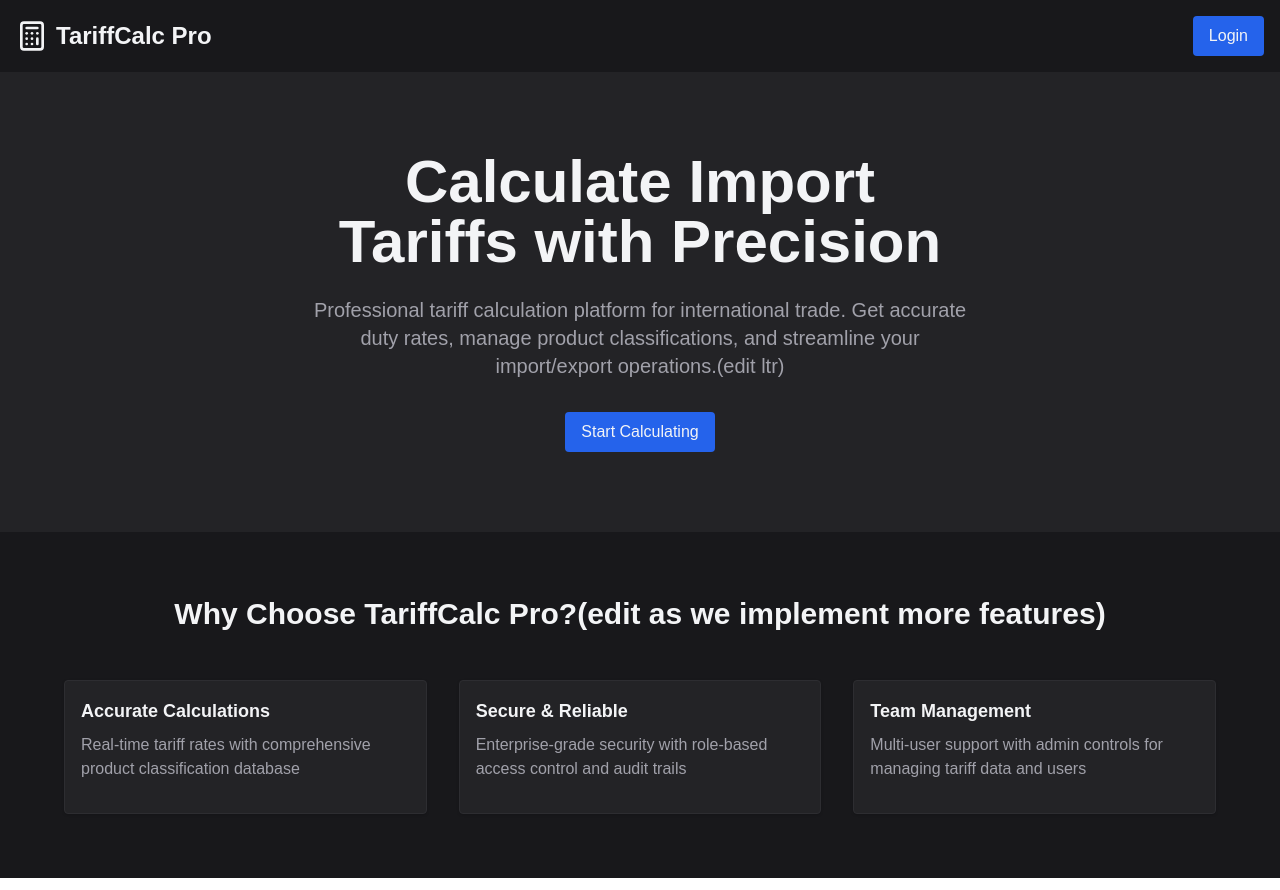
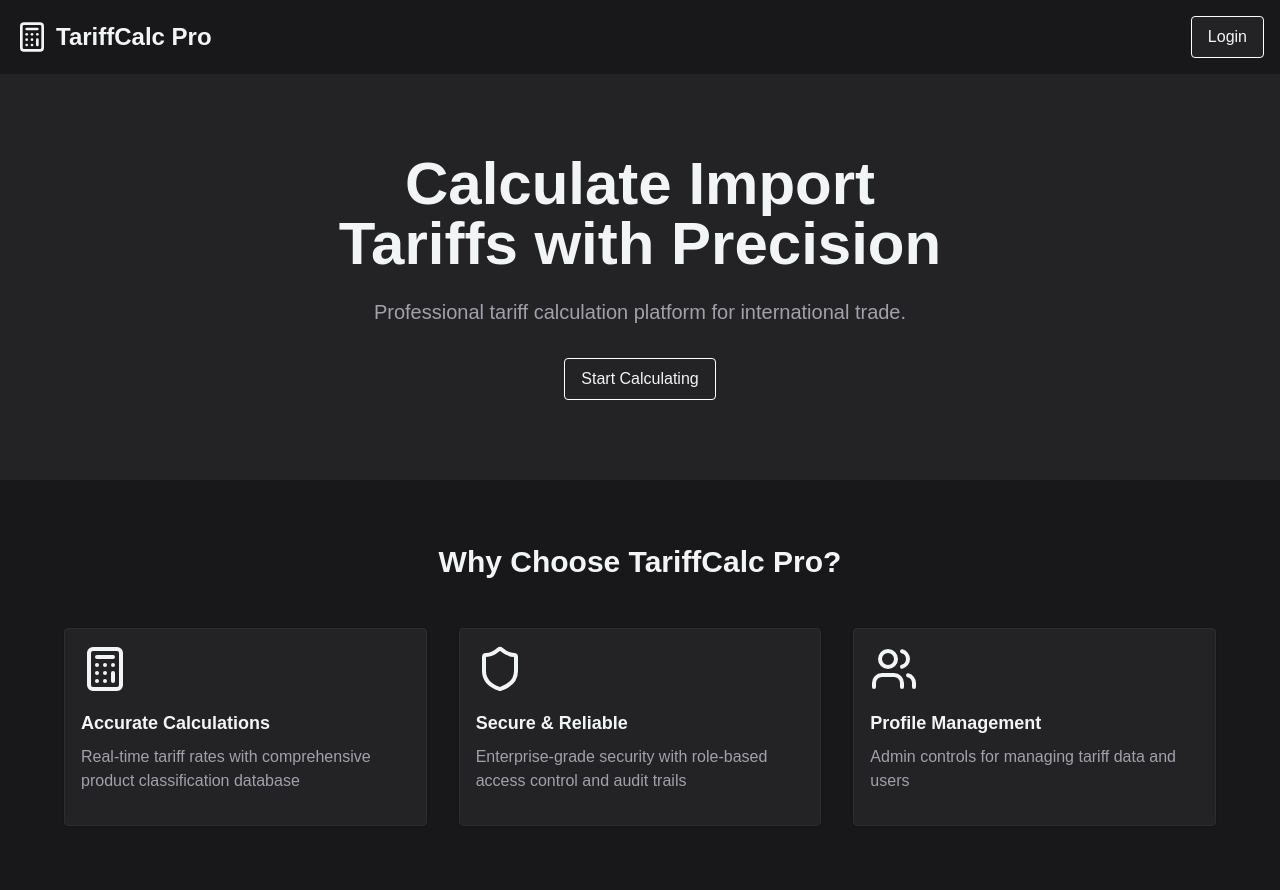
Before and after one commit to tyxyx/tariff, a Next.js app in the folder frontend/: page / in a window 1280 px wide. Built offline with nearby package versions, Linux system fonts and the light colour scheme.

Commit message:
fixed up ui

```diff
--- a/frontend/app/page.js
+++ b/frontend/app/page.js
@@ -8,6 +8,7 @@ import {
 } from "@/components/ui/card";
 import { colors } from "@/styles/colors";
 import Header from "@/components/ui/header";
+import { Calculator, Shield, Users } from "lucide-react";
 
 export default function HomePage() {
   return (
@@ -16,13 +17,10 @@ export default function HomePage() {
       style={{ backgroundColor: colors.background, color: colors.text }}
     >
       {/* Header */}
-      <Header/>
+      <Header />
 
       {/* Hero Section */}
-      <section
-        className="py-20 px-4"
-        style={{ backgroundColor: colors.card}}
-      >
+      <section className="py-20 px-4" style={{ backgroundColor: colors.card }}>
         <div className="container mx-auto max-w-4xl text-center">
           <h2
             className="text-4xl md:text-6xl font-bold mb-6 text-balance"
@@ -35,8 +33,7 @@ export default function HomePage() {
             style={{ color: colors.mutedText }}
           >
             Professional tariff calculation platform for international trade.
-            Get accurate duty rates, manage product classifications, and
-            streamline your import/export operations.(edit ltr)
+
           </p>
           <div className="flex flex-col sm:flex-row gap-4 justify-center">
             <Link href="/login">
@@ -49,17 +46,21 @@ export default function HomePage() {
       </section>
 
       {/* Features */}
-      <section className="py-16 px-4" style={{ backgroundColor: colors.background }}>
+      <section
+        className="py-16 px-4"
+        style={{ backgroundColor: colors.background }}
+      >
         <div className="container mx-auto max-w-6xl">
           <h3
             className="text-3xl font-bold text-center mb-12"
             style={{ color: colors.text }}
           >
-            Why Choose TariffCalc Pro?(edit as we implement more features)
+            Why Choose TariffCalc Pro?
           </h3>
           <div className="grid md:grid-cols-3 gap-8">
             <Card>
               <CardHeader>
+                <Calculator className="h-12 w-12 text-primary mb-4" />
                 <CardTitle>Accurate Calculations</CardTitle>
                 <CardDescription>
                   Real-time tariff rates with comprehensive product
@@ -69,6 +70,7 @@ export default function HomePage() {
             </Card>
             <Card>
               <CardHeader>
+                <Shield className="h-12 w-12 text-primary mb-4" />
                 <CardTitle>Secure & Reliable</CardTitle>
                 <CardDescription>
                   Enterprise-grade security with role-based access control and
@@ -78,9 +80,10 @@ export default function HomePage() {
             </Card>
             <Card>
               <CardHeader>
-                <CardTitle>Team Management</CardTitle>
+                <Users className="h-12 w-12 text-primary mb-4" />
+                <CardTitle>Profile Management</CardTitle>
                 <CardDescription>
-                  Multi-user support with admin controls for managing tariff
+                  Admin controls for managing tariff
                   data and users
                 </CardDescription>
               </CardHeader>
--- a/frontend/components/ui/button.js
+++ b/frontend/components/ui/button.js
@@ -17,8 +17,9 @@ export function Button({
       onMouseEnter={() => setIsHovered(true)}
       onMouseLeave={() => setIsHovered(false)}
       style={{
-        backgroundColor: isHovered ? colors.buttonHover : colors.buttonDark,
+        backgroundColor: isHovered ? colors.buttonDarkHover : colors.buttonDark,
         color: colors.buttonText,
+        border: isHovered ? "1px solid #a1a1aa" : "1px solid #fff",
       }}
       className={`px-4 py-2 rounded ${className}`}
     >
--- a/frontend/styles/colors.js
+++ b/frontend/styles/colors.js
@@ -1,12 +1,14 @@
 export const colors = {
   background: "#18181b",
   card: "#232326",
-  cardText: "#f3f4f6",
+  cardText: "#f3f4f6ff",
   cardMuted: "#a1a1aa",
   cardBorder: "#2d2d31",
   text: "#f3f4f6",
   mutedText: "#a1a1aa",
-  buttonDark: "#2563eb",
+  loginButtonDark: "#2563eb",
+  loginButtonHover: "#1e40af",
+  buttonDark: "#232326",
   buttonText: "#f3f4f6",
-  buttonHover: "#1e40af",
+  buttonDarkHover: "#18181b",
 };
```
